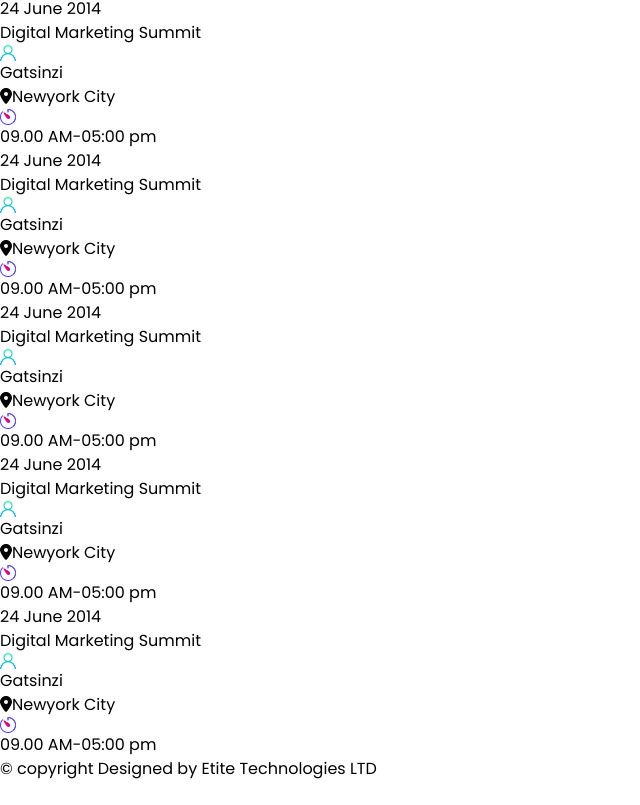
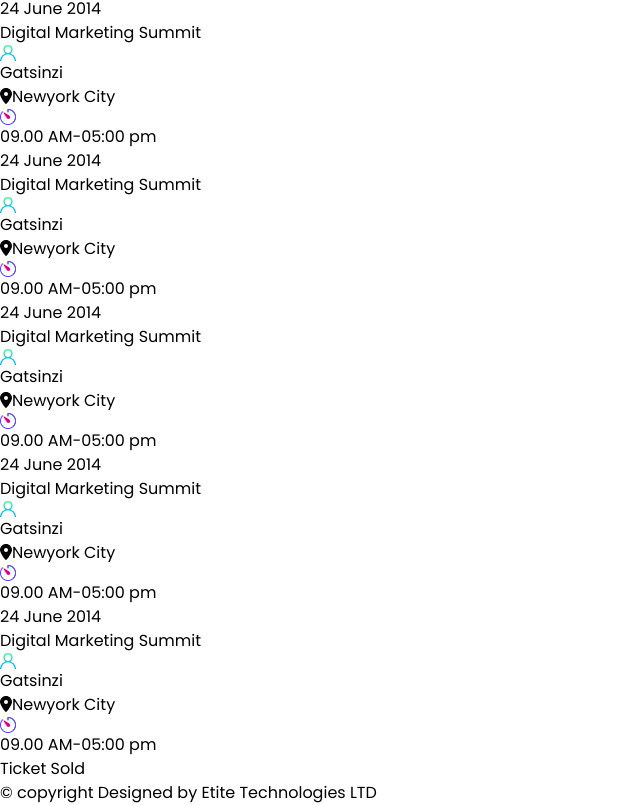
Before and after one commit to Gatsinzimeek/Etite-Event-Management-System, a React (Vite) app in the folder Client/: page /Admindashboard/Home in a window 1280 px wide. Shown: the part 763-1568 px from the top of the page, without its empty margins (0-640 px from the left). Before the commit the page ends 1544 px from the top, so only its background shows below. Built offline with nearby package versions, Linux system fonts and the light colour scheme.

Commit message:
new features

```diff
--- a/Client/src/Component/Detail-box/DetailBox.jsx
+++ b/Client/src/Component/Detail-box/DetailBox.jsx
@@ -4,7 +4,9 @@ const DetailBox = ({children,...otherProps}) => {
     const {heading} = otherProps;
   return (
     <div className="rounded-md bg-white px-7 py-5 mx-2 my-4 h-fit">
+      <div>
       <h1 className="mb-2 font-[550] text-[18px]">{heading}</h1>
+      </div>
       <div className="h-[300px] overflow-auto ">
       {children}
       </div>
--- a/Client/src/Routes/Admin Dashboard/Events/Events.jsx
+++ b/Client/src/Routes/Admin Dashboard/Events/Events.jsx
@@ -3,7 +3,9 @@ import React from 'react'
 const Events = () => {
   return (
     <div>
-        <p>Events</p>
+        <table>
+
+        </table>
     </div>
   )
 }
--- a/Client/src/Routes/Admin Dashboard/Home/Home.jsx
+++ b/Client/src/Routes/Admin Dashboard/Home/Home.jsx
@@ -76,18 +76,18 @@ const Main = () => {
           }
         </DetailBox>
         <div className="flex flex-col">
-            <DetailBox></DetailBox>
-            <DetailBox></DetailBox>
+            <div >
+                <h1>Ticket Sold</h1>
+                <div>
+                  <div>
+
+                  <h2>{}</h2>
+                  </div>
+
+                </div>
+            </div>
         </div>
-        {/* <DetailBox heading='Recent Events'>
-            <EventDetail />
-        </DetailBox>
-        <DetailBox heading='Ticket Sold'>
-            <EventDetail />
-        </DetailBox>
-        <DetailBox heading='My Clients'>
-            <EventDetail />
-        </DetailBox> */}
+
     </div>
     </>
   )
--- a/Client/src/Routes/Client Dashboard/Client.jsx
+++ b/Client/src/Routes/Client Dashboard/Client.jsx
@@ -7,7 +7,7 @@ const Client = () => {
         <nav className="sticky h-dvh top-0 w-[200px] max-sm:hidden  pt-4 bg-[#3e61ac] flex flex-col items-center">
             <Navigation></Navigation>
         </nav>
-        <section className="w-auto h-full flex-1 flex flex-col">
+        <section className="w-auto  flex-1 flex flex-col">
           <TopNavBar />
           <Outlet/>
           <footer className="mt-auto text-center p-[10px]">&copy; copyright Designed by Etite Technologies LTD</footer>
```
Also changed, not shown: 1 other file (tests, documents, lock files or other folders).
